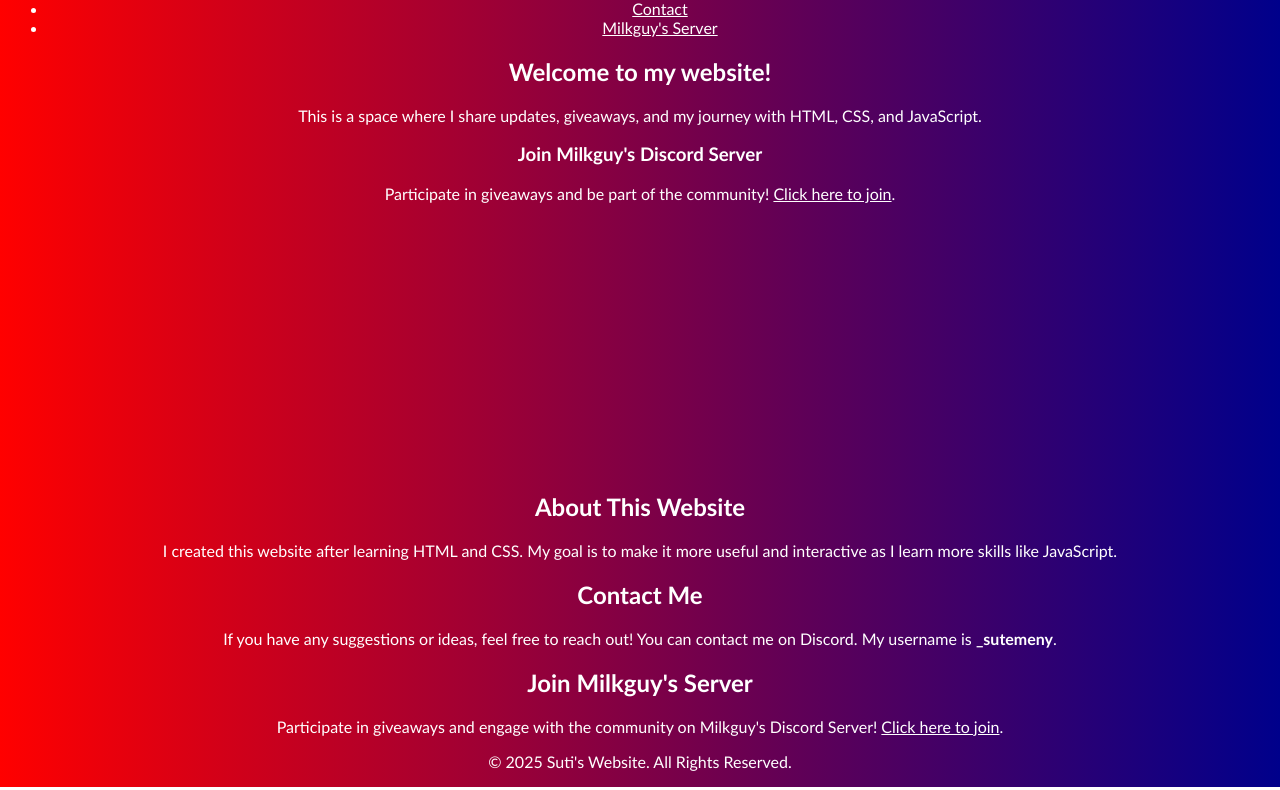
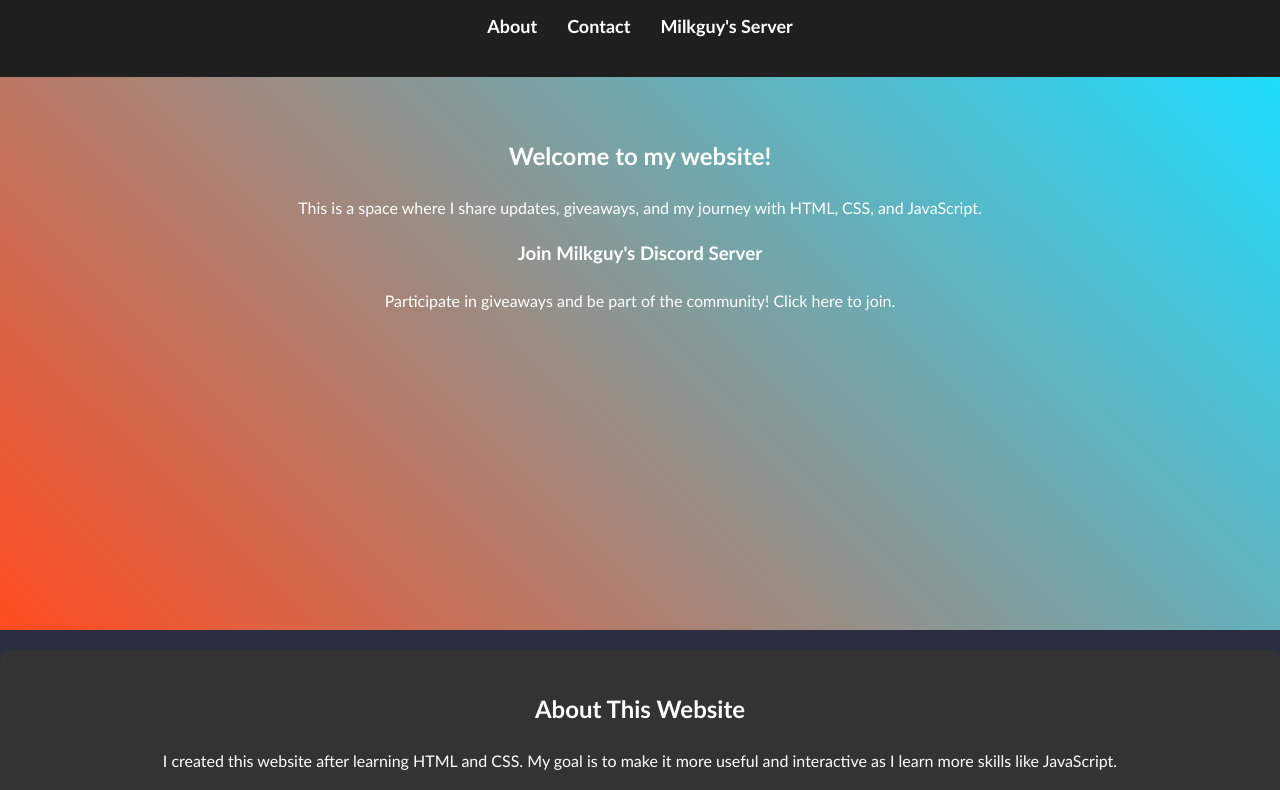
Before and after one commit to Suti1337/Suti1337.github.io, a plain HTML site: page index.html in a window 1280 px wide. Shown: the part 102-892 px from the top of the page. Drawn offline with Linux system fonts and the light colour scheme.

Commit message:
Update style.css

```diff
--- a/style.css
+++ b/style.css
@@ -1,36 +1,94 @@
-body{
-	color: white;
-	font-family: "Trebuchet MS";
-	text-align: center;
-	background-image: linear-gradient(90deg, red, darkblue);
+/* Global Styles */
+body {
+    font-family: "Trebuchet MS";
+    margin: 0;
+    padding: 0;
+    background: #2b2d42;
+    color: white;
+    line-height: 1.6;
 }
-h1{
-	color: white;
+
+h1, h2, h3 {
+    color: #ffffff;
+    text-align: center;
 }
-h2{
-	color:white;
-	text-align: center;
+
+a {
+    color: white;
+    text-decoration: none;
 }
-h3{
-	color:white;
-	text-align: center;
+
+a:hover {
+    color: #fca311;
 }
-a:link {
-  color: white;
-  text-decoration: underline;
+
+/* Header & Navigation */
+header {
+    background: #1f1f1f;
+    padding: 20px;
+    text-align: center;
 }
-a:visited {
-  color: white;
-  text-decoration: underline;
+
+nav ul {
+    list-style-type: none;
+    padding: 0;
+    display: flex;
+    justify-content: center;
 }
-a:hover {
-  color: gray;
-  text-decoration: underline;
+
+nav ul li {
+    margin: 0 15px;
 }
-a:active {
-  color: lightgray;
-  text-decoration: underline;
+
+nav ul li a {
+    color: white;
+    font-size: 18px;
+    font-weight: bold;
 }
-#text{
-	font-size: 20px;
+
+/* Section Styles */
+section {
+    padding: 40px 20px;
+    text-align: center; /* Center text inside all sections */
 }
+
+#intro {
+    background: linear-gradient(45deg, #ff4b1f, #1fddff);
+}
+
+#about, #contact, #milkguy {
+    background-color: #333333;
+    margin: 20px 0;
+    border-radius: 10px;
+    padding: 20px;
+}
+
+/* Footer */
+footer {
+    background-color: #1f1f1f;
+    color: white;
+    text-align: center;
+    padding: 10px;
+}
+
+footer p {
+    margin: 0;
+}
+
+/* Add smooth scrolling behavior */
+html {
+    scroll-behavior: smooth;
+}
+
+/* Adsense Container */
+.adsense-container {
+    text-align: center;
+    margin-top: 20px;
+}
+
+/* Responsive Design (for mobile) */
+@media (max-width: 768px) {
+    nav ul {
+        flex-direction: column;
+    }
+}
```
